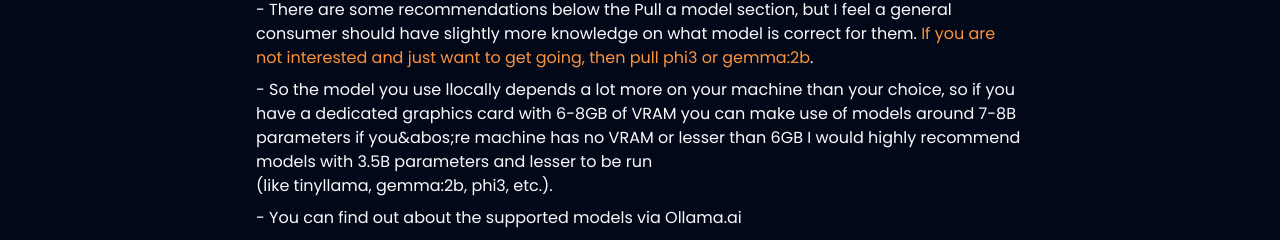
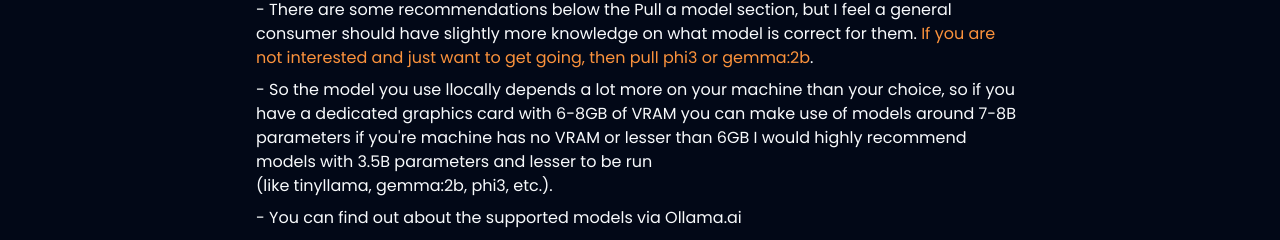
Before and after one commit to kartikm7/llocal-web, a Next.js app: page /guide in a window 1280 px wide. Shown: the part 394-634 px from the top of the page. Built offline with nearby package versions, Linux system fonts and the light colour scheme.

Commit message:
Fix typo in escape character
Corrected a typo in the escape character from &abos; to &apos;.

```diff
--- a/src/app/guide/page.tsx
+++ b/src/app/guide/page.tsx
@@ -14,7 +14,7 @@ export default function Guide(){
       <li>- If you&apos;ve not installed Ollama, let LLocal guide you on that. Follow each step prompted, and LLocal will download the installer for you. This would take about 2 minutes.</li>
       <li>- Now that, LLocal and Ollama are both setup you can, start downloading models. This can be done through the <span className="text-orange-400">Pull a model section in settings</span>, which can be accessed through the command centre of the sidebar.</li>
       <li>- There are some recommendations below the Pull a model section, but I feel a general consumer should have slightly more knowledge on what model is correct for them.<span className="text-orange-400"> If you are not interested and just want to get going, then pull phi3 or gemma:2b</span>.</li>
-      <li>- So the model you use llocally depends a lot more on your machine than your choice, so if you have a dedicated graphics card with 6-8GB of VRAM you can make use of models around 7-8B parameters if you&abos;re machine has no VRAM or lesser than 6GB I would highly recommend models with 3.5B parameters and lesser to be run <br /> (like tinyllama, gemma:2b, phi3, etc.).</li>
+      <li>- So the model you use llocally depends a lot more on your machine than your choice, so if you have a dedicated graphics card with 6-8GB of VRAM you can make use of models around 7-8B parameters if you&apos;re machine has no VRAM or lesser than 6GB I would highly recommend models with 3.5B parameters and lesser to be run <br /> (like tinyllama, gemma:2b, phi3, etc.).</li>
       <li>- You can find out about the supported models via <Link href="https://www.ollama.ai/library" target="_blank">Ollama.ai</Link></li>
       <li>- Voila! You&apos;re all set now!</li>
     </ul>
```
